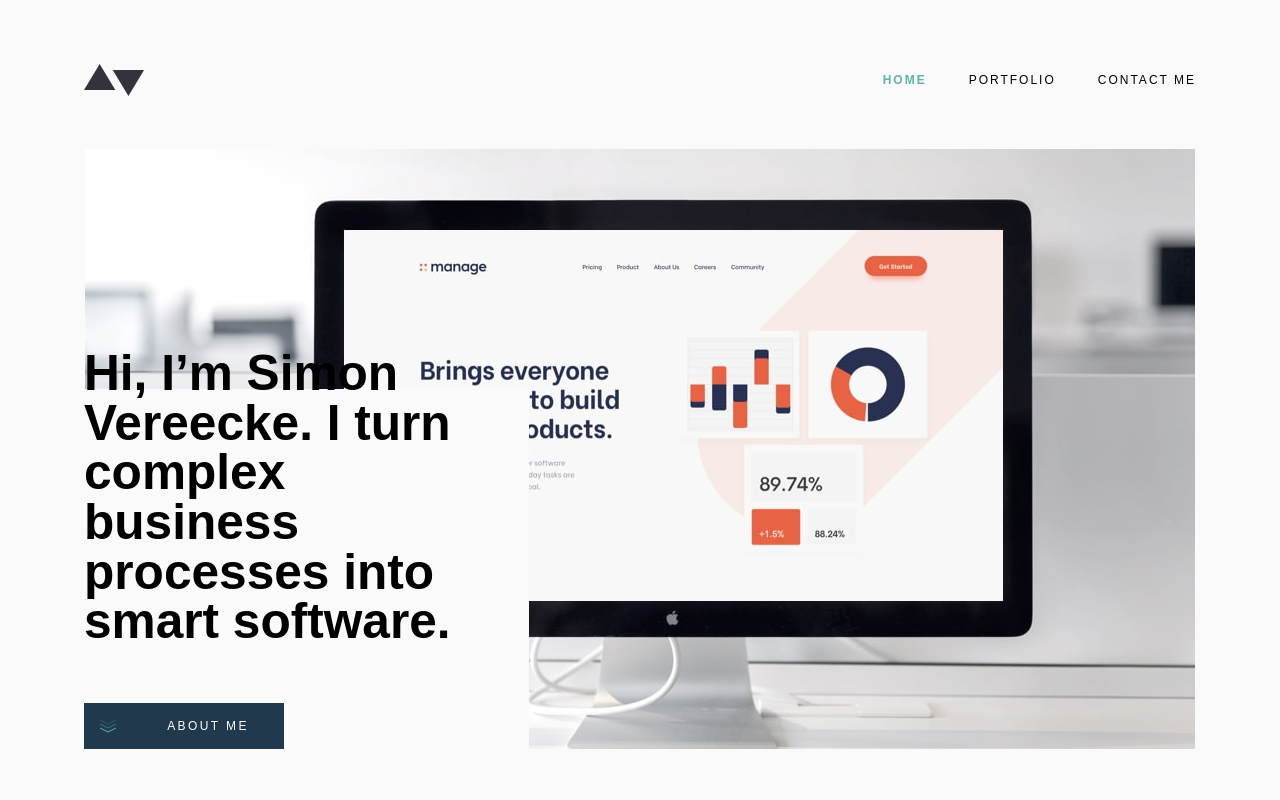
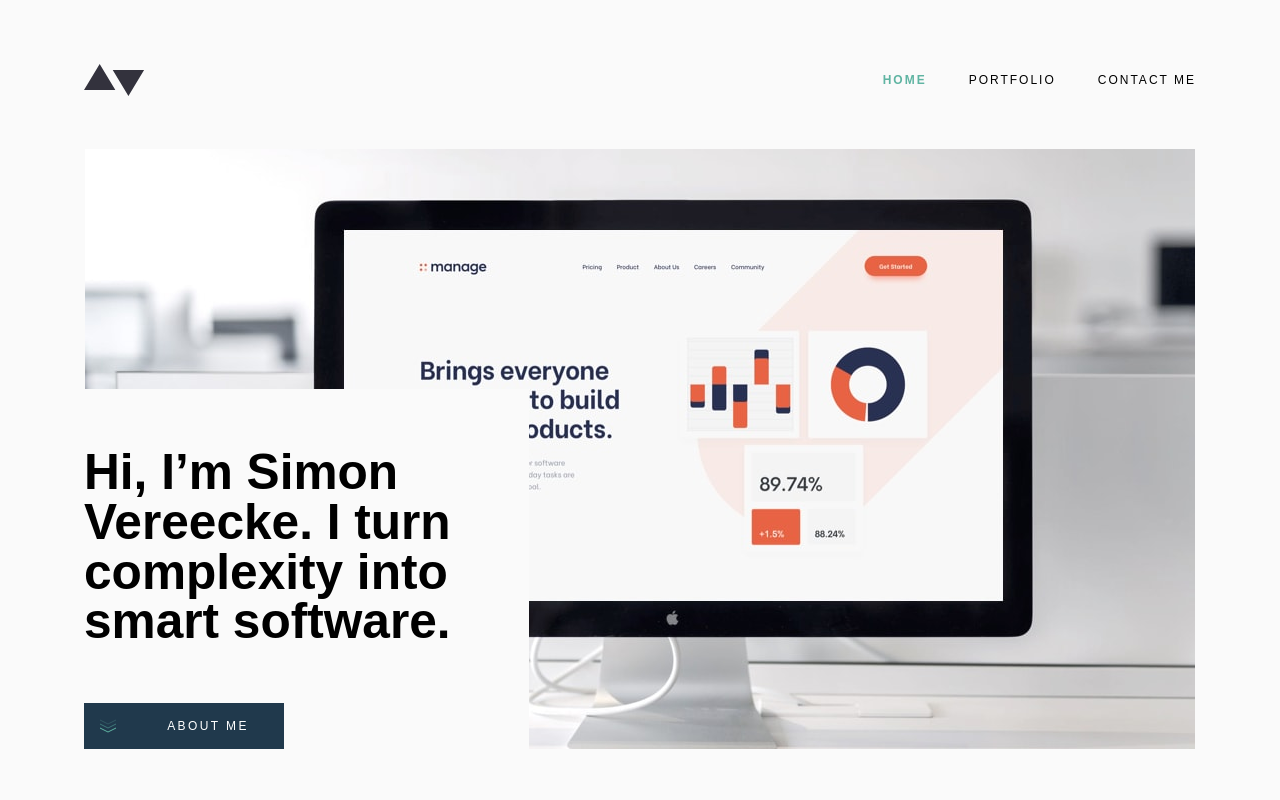
Before and after one commit to Simplify4Me2/Simplify4Me2.github.io, a React (Vite) app: page /contact in a window 1280 px wide. Shown: the top 800 px of the page. Built offline with nearby package versions, Linux system fonts and the light colour scheme.

Commit message:
feat: Update personal introduction for clarity and impact

```diff
--- a/src/pages/home/Home.tsx
+++ b/src/pages/home/Home.tsx
@@ -28,7 +28,7 @@ function Home() {
           <HomepageHeroImage />
           <div className="flex flex-col justify-end bg-very-light-grey md:absolute md:bottom-[5.5rem] md:w-3/4 lg:w-2/5 md:h-[17.5rem] lg:h-[22.5rem]">
             <ArticleHeader className="grow pt-6 md:pt-14 pb-[1.85rem] max-w-md md:w-3/4 lg:text-[3.1rem] lg:leading-[3.1rem] lg:w-[24.5rem] lg:pt-16 lg:pb-14 lg:tracking-normal">
-              Hi, I&rsquo;m Simon Vereecke. I turn complex business processes into smart software.
+              Hi, I&rsquo;m Simon Vereecke. I turn complexity into smart software.
             </ArticleHeader>
             <Button onClick={scrollToAboutMe} className="group">
               <img src={DownArrowsIcon} className="h-full p-4 group-hover:filter group-hover:hidden" />
```
